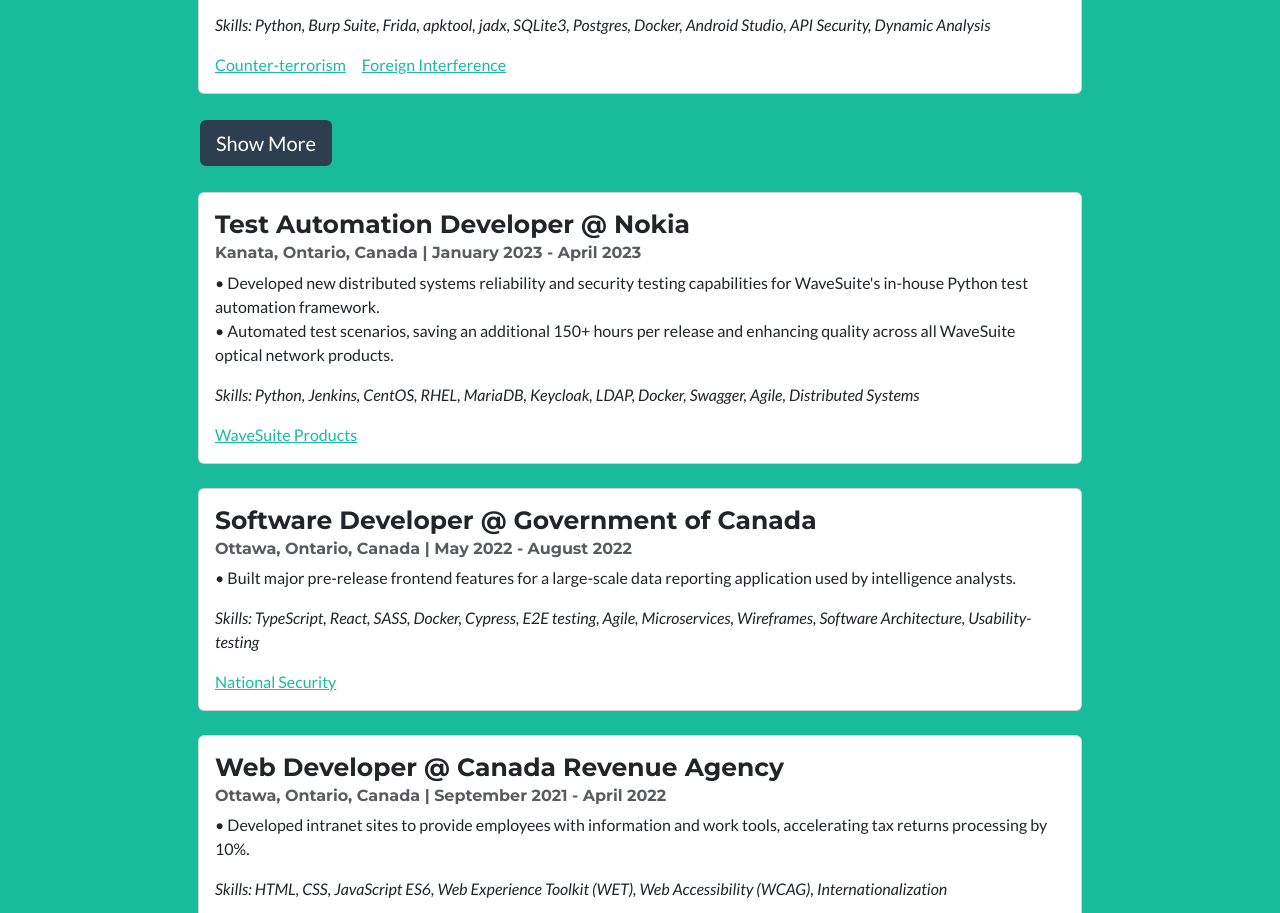
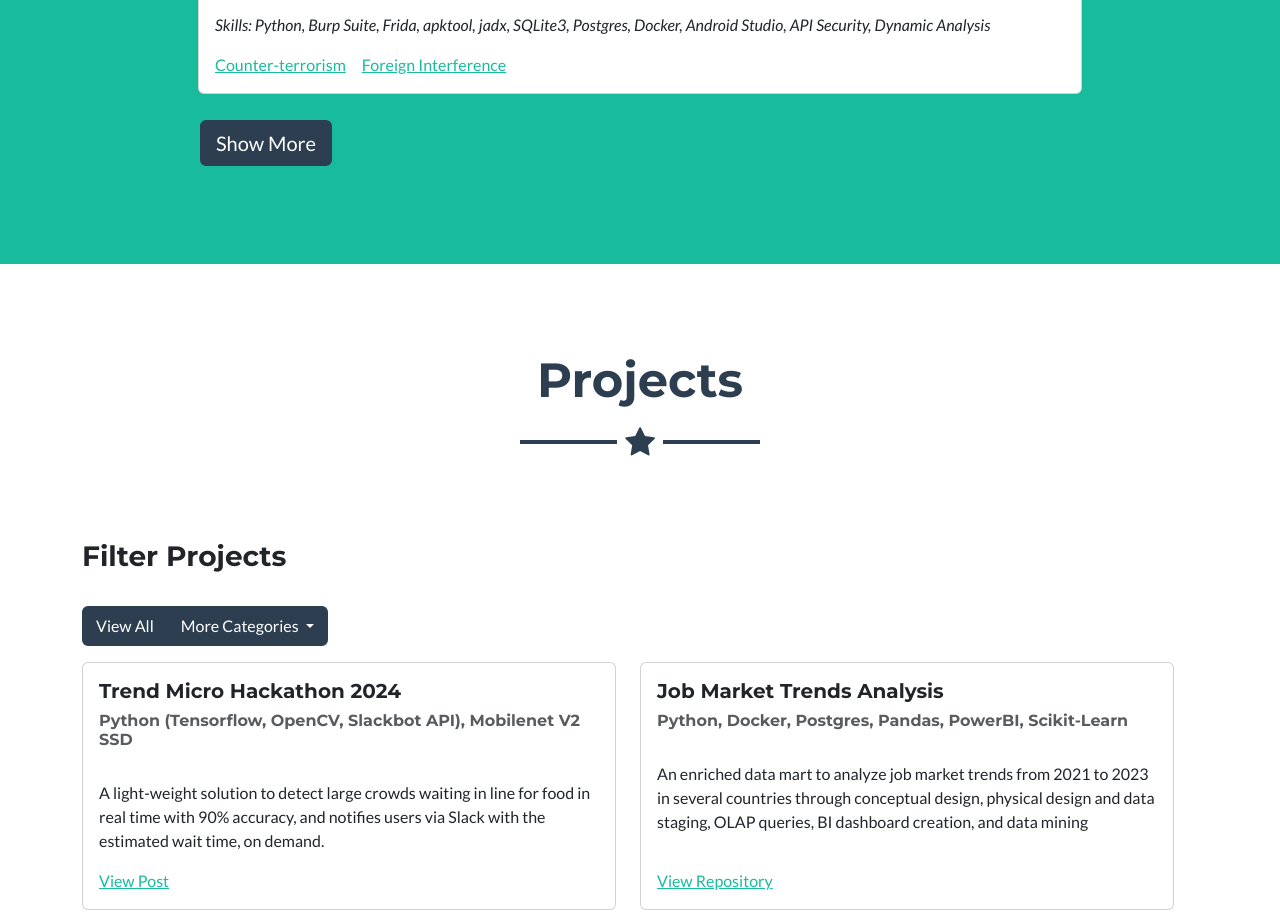
Before and after one commit to kienmarkdo/kien_do, a plain HTML site: page index.html in a window 1280 px wide. Shown: the part 2814-3727 px from the top of the page. Drawn offline with Linux system fonts and the light colour scheme.

Commit message:
Update
Fixed collapse button

```diff
--- a/index.html
+++ b/index.html
@@ -95,8 +95,8 @@
                     <p class="card-text"><em>Skills: Python, Burp Suite, Frida, apktool, jadx, SQLite3, Postgres, Docker, Android Studio, API&nbsp;Security, Dynamic Analysis</em></p><a class="card-link" href="https://www.publicsafety.gc.ca/cnt/ntnl-scrt/cntr-trrrsm/index-en.aspx" target="_blank">Counter-terrorism</a><a class="card-link" href="https://www.publicsafety.gc.ca/cnt/ntnl-scrt/frgn-ntrfrnc/index-en.aspx" target="_blank">Foreign Interference</a>
                 </div>
             </div>
-            <div><a class="btn btn-primary btn-lg" data-bs-toggle="collapse" aria-expanded="true" aria-controls="collapse-1" href="#collapse-1" role="button" style="background: rgb(44,62,80);">Show More</a>
-                <div class="collapse show" id="collapse-1">
+            <div><a class="btn btn-primary btn-lg" data-bs-toggle="collapse" aria-expanded="false" aria-controls="collapse-1" href="#collapse-1" role="button" style="background: rgb(44,62,80);">Show More</a>
+                <div class="collapse" id="collapse-1">
                     <div class="card" style="margin: 3vh 0px;">
                         <div class="card-body">
                             <h4 class="card-title" style="font-size: 25px;">Test Automation Developer @ Nokia</h4>
```
Also changed, not shown: 1 other file.
